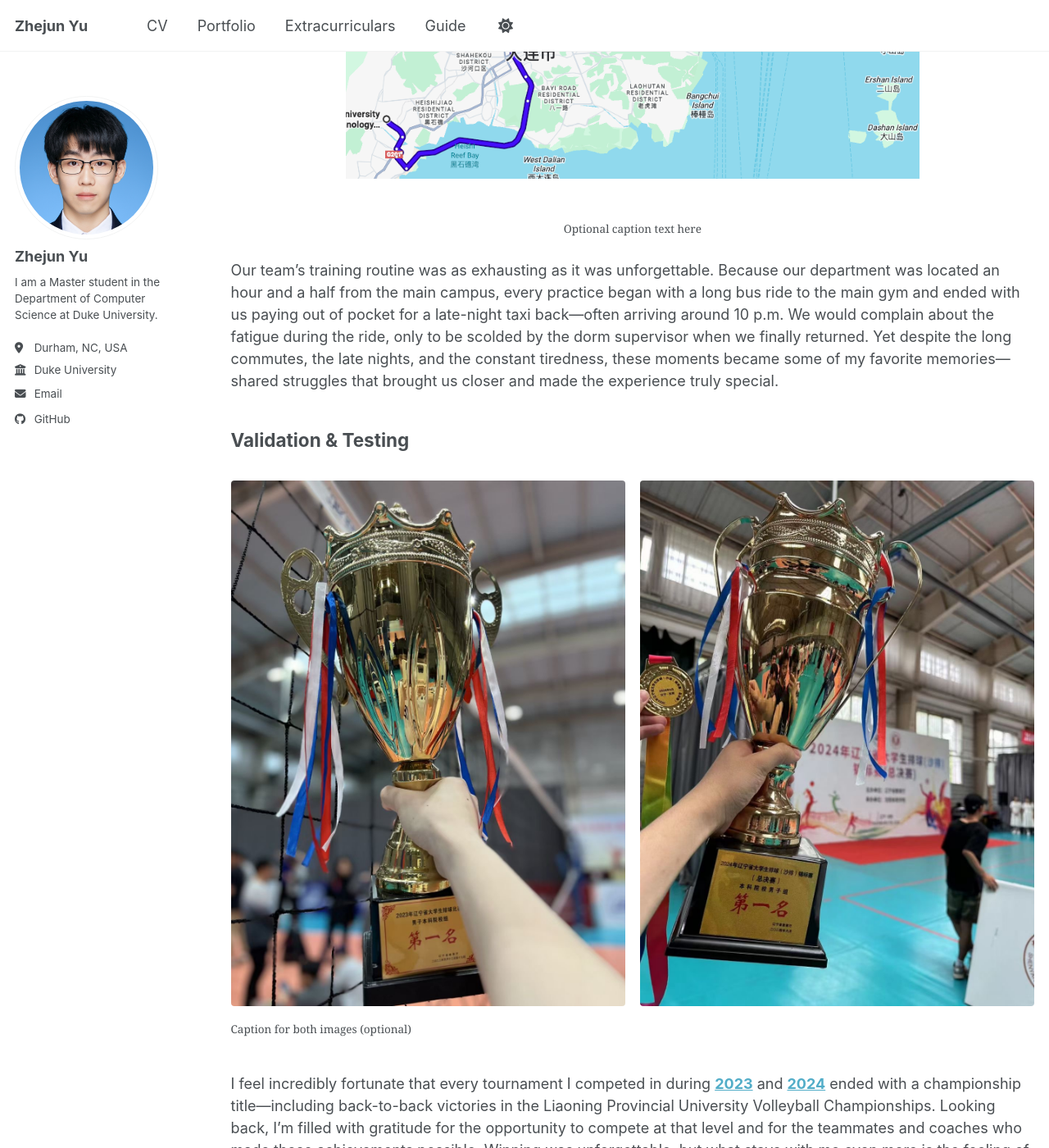
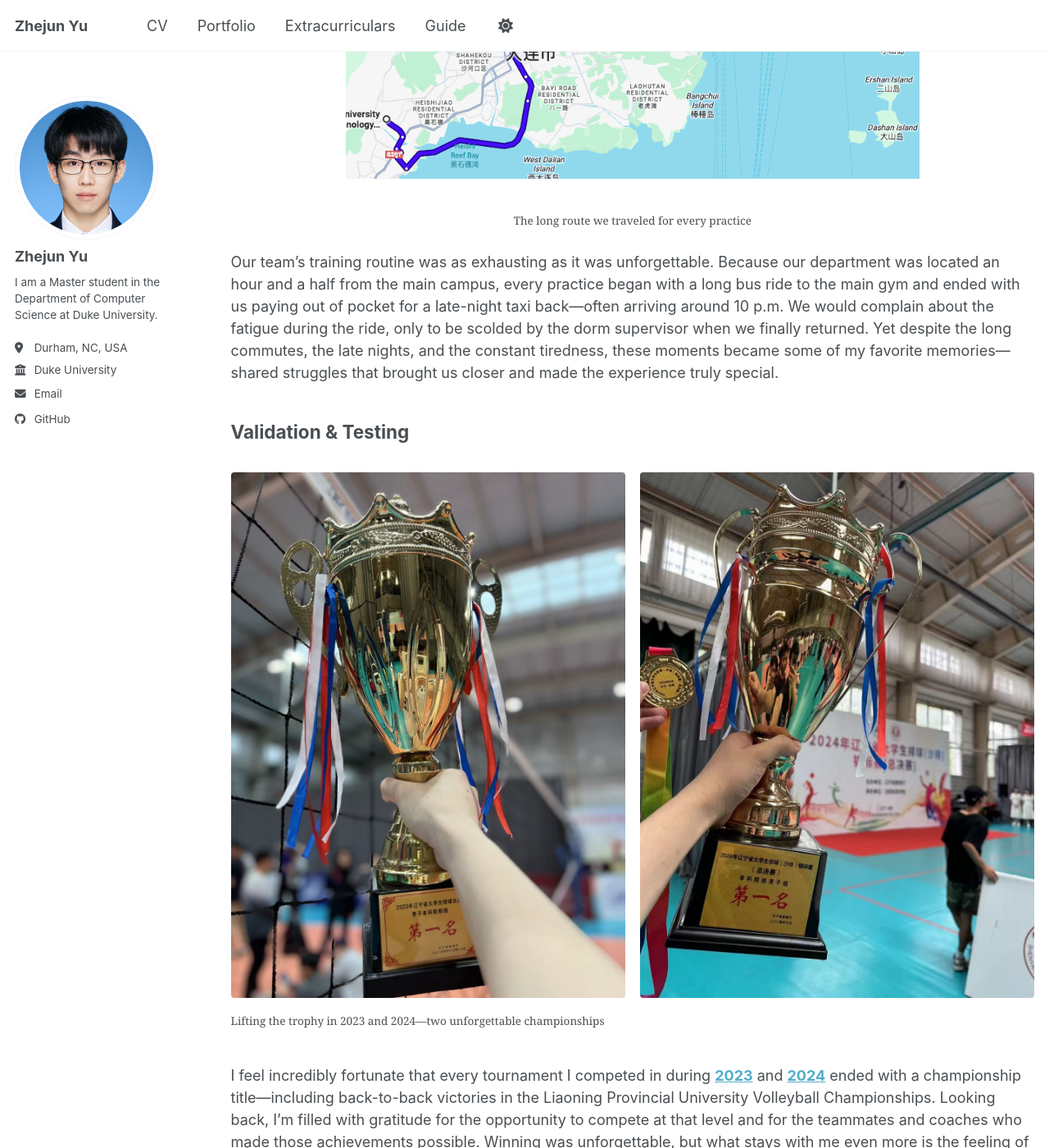
Before and after one commit to unknownyouth/unknownyouth.github.io, a Jekyll site: the page built from _pages/extracurricularis.md, in a window 1280 px wide and 1400 px high, scrolled down 851 px. Shown: the whole window at 82% size. Built offline with Jekyll 4.4.1, drawn with Linux system fonts in a browser that asks for light colours; a script bundle is joined from its source files by our own code; library files that are not in the unit come from our copies.

Commit message:
Add captions

```diff
--- a/_pages/extracurricularis.md
+++ b/_pages/extracurricularis.md
@@ -12,7 +12,7 @@ Being part of my university’s volleyball team is one of my most cherished memo
 
 <figure style="display: flex; flex-direction: column; align-items: center; margin: 20px 0;">
     <img src="/images/extracurriculars/map_screenshot.png" alt="Training Image" style="width: 700px; height: 700px; object-fit: contain; display: block;">
-    <figcaption style="margin-top: 10px; text-align: center;">Optional caption text here</figcaption>
+    <figcaption style="margin-top: 0px; text-align: center;">The long route we traveled for every practice</figcaption>
 </figure>
 
 Our team’s training routine was as exhausting as it was unforgettable. Because our department was located an hour and a half from the main campus, every practice began with a long bus ride to the main gym and ended with us paying out of pocket for a late-night taxi back—often arriving around 10 p.m. We would complain about the fatigue during the ride, only to be scolded by the dorm supervisor when we finally returned. Yet despite the long commutes, the late nights, and the constant tiredness, these moments became some of my favorite memories—shared struggles that brought us closer and made the experience truly special.
@@ -22,7 +22,7 @@ Our team’s training routine was as exhausting as it was unforgettable. Because
 <figure class="half">
     <img src="/images/extracurriculars/2023.jpg" alt="Description 1">
     <img src="/images/extracurriculars/2024.jpg" alt="Description 2">
-    <figcaption>Caption for both images (optional)</figcaption>
+    <figcaption>Lifting the trophy in 2023 and 2024—two unforgettable championships</figcaption>
 </figure>
 I feel incredibly fortunate that every tournament I competed in during [**2023**](https://mp.weixin.qq.com/s?__biz=MzI2MjA5MzUxMQ==&mid=2652102263&idx=1&sn=3acce423eea0f0cf38c4c7aa6da89ad1&chksm=f1b711dfc6c098c92c9812349c2629330b89fe6ca30878f7a3d821d8621cc9400c6e9ce6771e&scene=27) and [**2024**](https://mp.weixin.qq.com/s?__biz=MzI2MjA5MzUxMQ==&mid=2652109909&idx=2&sn=7560d7744c68f69b7ba5c512079af496&chksm=f0a93f7bb5fa922084f37cfdc960c2379e3a2ae8c17c9e6d8dc5c7dcff23c38ff1dedfea086d&scene=27) ended with a championship title—including back-to-back victories in the Liaoning Provincial University Volleyball Championships. Looking back, I’m filled with gratitude for the opportunity to compete at that level and for the teammates and coaches who made those achievements possible. Winning was unforgettable, but what stays with me even more is the feeling of being surrounded by people who pushed, supported, and believed in me every step of the way.
 ## Activity 1
```
